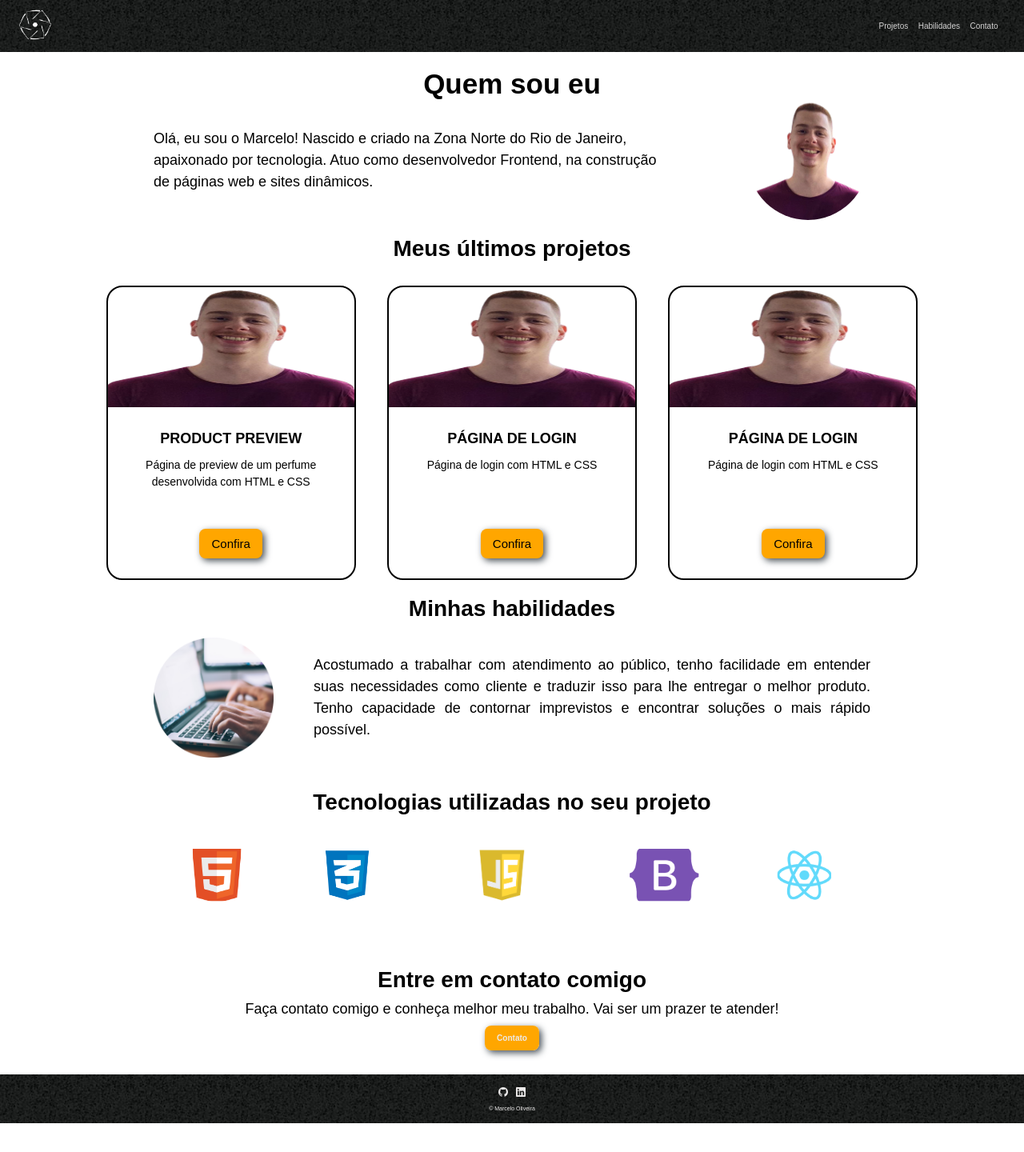
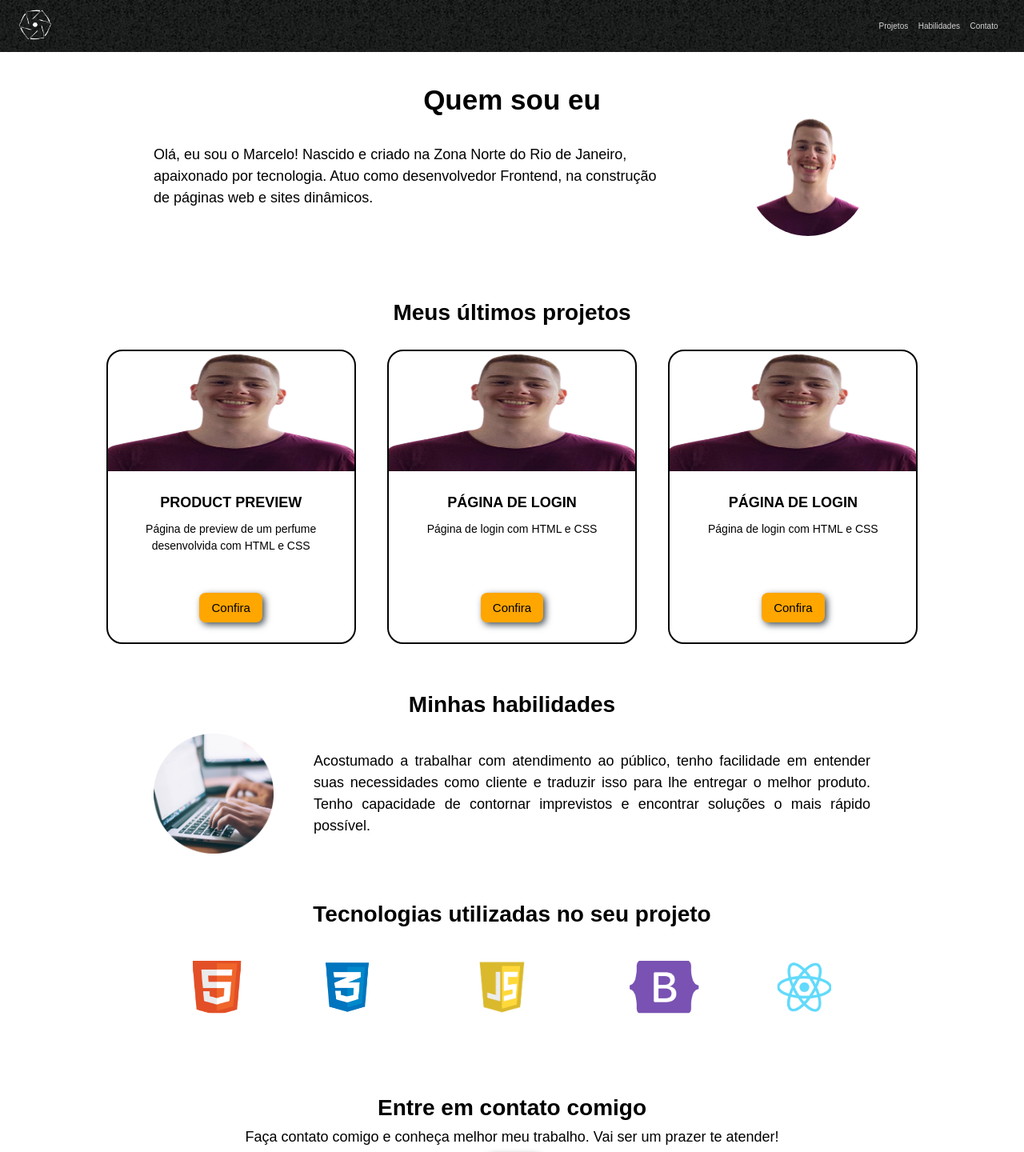
Before and after one commit to heiderick13/portfolio-react, a React (Vite) app: page / in a window 1280 px wide. Shown: the top 1440 px of the page at 80% size. Before the commit the page ends 1404 px from the top, so only its background shows below. Built offline with nearby package versions, Linux system fonts and the light colour scheme.

Commit message:
:lipstick: feat: sections spacing

```diff
--- a/src/components/AboutMe/AboutMe.css
+++ b/src/components/AboutMe/AboutMe.css
@@ -1,17 +1,18 @@
+.about {
+  padding: 4rem 0;
+}
+
 .about__img {
   height: 150px;
   clip-path: circle();
   filter: brightness(115%);
 }
 
-.about {
-  padding: 2rem 0 2rem;
-}
-
 .about__title {
   text-align: center;
   font-size: 3.5rem;
 }
+
 .about__info {
   display: flex;
   flex-direction: row-reverse;
--- a/src/components/Footer/Footer.css
+++ b/src/components/Footer/Footer.css
@@ -1,7 +1,7 @@
 footer {
   background-image: url(../../assets/img/bg.jpg);
   text-align: center;
-  padding: 1.5rem;
+  padding: 2rem;
   font-size: 0.7rem;
 }
 
--- a/src/components/MyProjects/MyProjects.css
+++ b/src/components/MyProjects/MyProjects.css
@@ -1,3 +1,7 @@
+.projects {
+  padding: 4rem 0;
+}
+
 .projects__title {
   text-align: center;
   font-size: 2.8rem;
--- a/src/components/Technologies/Technologies.css
+++ b/src/components/Technologies/Technologies.css
@@ -1,5 +1,5 @@
 .techs {
-  padding: 2rem 0;
+  padding: 4rem 0;
 }
 
 .techs__title {
```
